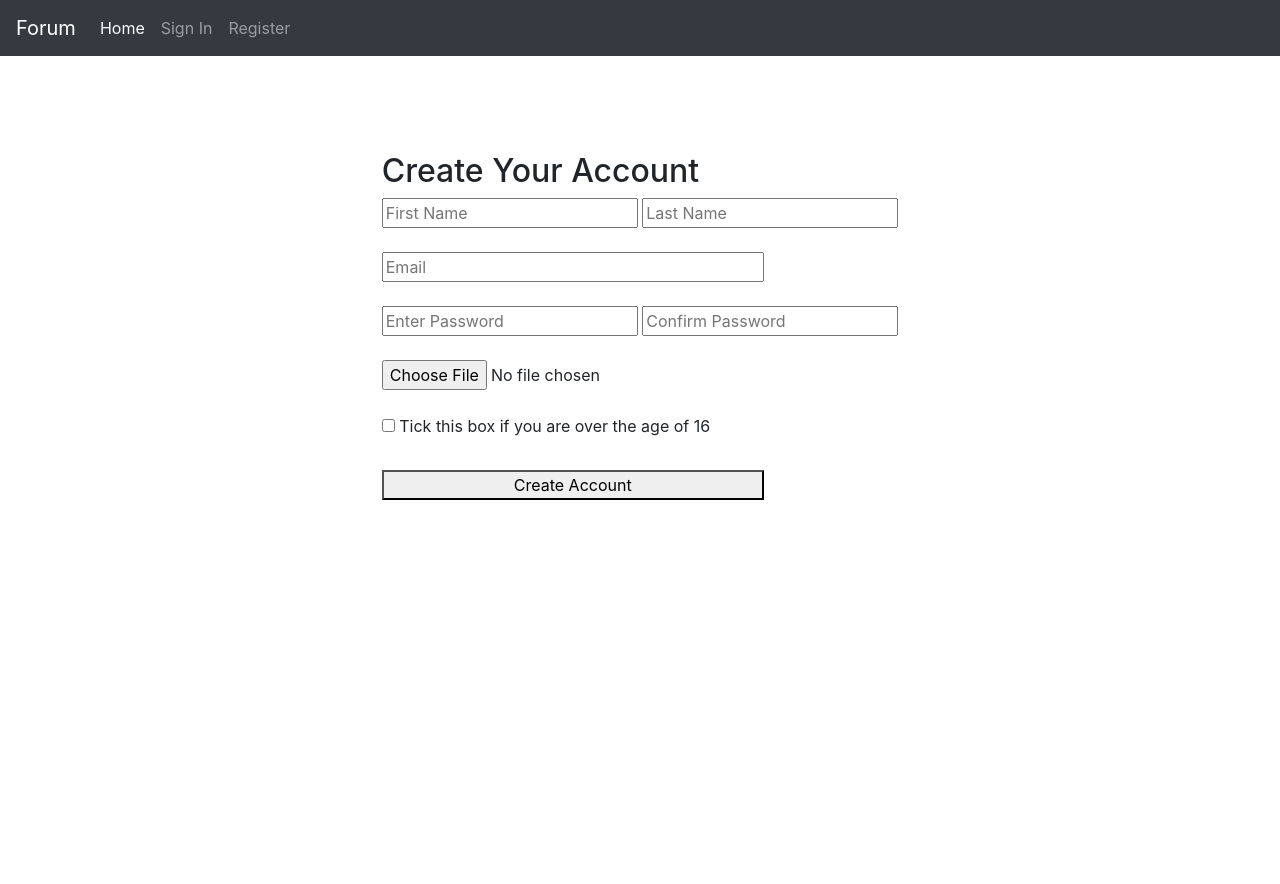
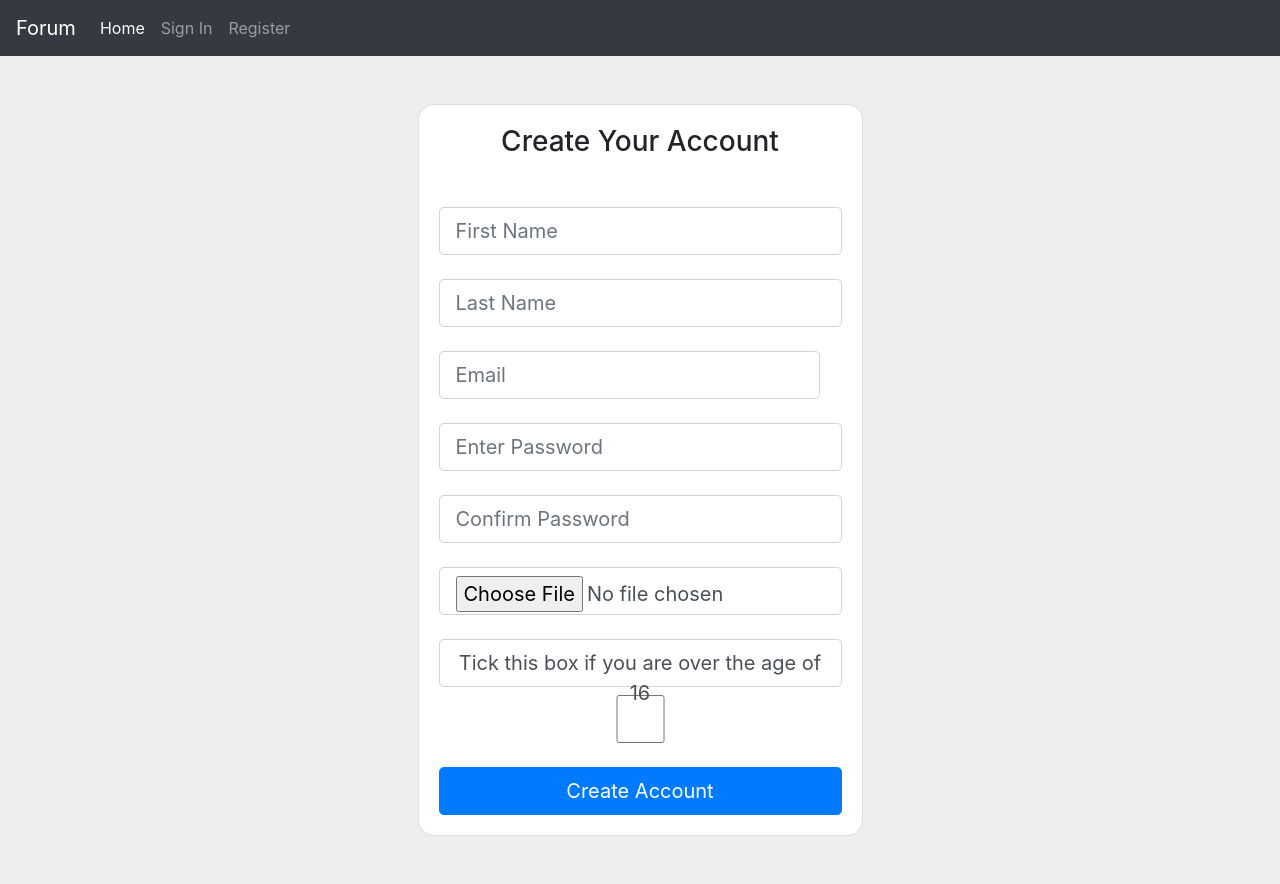
Before and after one commit to amar2468/Online-Discussion-Forum, a Flask app: page /register_account in a window 1280 px wide. Before the commit the page ends 500 px from the top, so only its background shows below. Run offline with Flask 2, Linux system fonts and the light colour scheme; parts of the project's set-up code (start-up, migrations or seed data) failed here and were passed over; some libraries are stand-ins or nearby versions.

Commit message:
Changed register account template to a better one that is similar to the login template

```diff
--- a/templates/RegisterAccount.html
+++ b/templates/RegisterAccount.html
@@ -1,16 +1,17 @@
 <!DOCTYPE html>
 <html>
+
     <head>
         <title>Online Discussion Forum | Register</title>
         <link rel="stylesheet" href="/static/css/custom_stylesheet.css">
-        <link rel="stylesheet" href="css/custom_stylesheet.css">
         <link rel="stylesheet" href="https://maxcdn.bootstrapcdn.com/bootstrap/4.5.2/css/bootstrap.min.css">
         <script src="https://ajax.googleapis.com/ajax/libs/jquery/3.5.1/jquery.min.js"></script>
         <script src="https://cdnjs.cloudflare.com/ajax/libs/popper.js/1.16.0/umd/popper.min.js"></script>
         <script src="https://maxcdn.bootstrapcdn.com/bootstrap/4.5.2/js/bootstrap.min.js"></script>
     </head>
 
-    <body>
+    <body style="background-color:#eee;">
+
 
         {% if session.get("name") %}
             <nav class="navbar navbar-expand-lg navbar-dark bg-dark">
@@ -47,33 +48,56 @@
             </nav>
         {% endif %}
 
-        <br><br><br><br>
 
-        <div id="container_div_for_register_system">
+        <section class="vh-100">
+            <div class="container py-5 h-80">
+            <div class="row d-flex justify-content-center align-items-center h-100">
+                <div class="col-12 col-md-8 col-lg-6 col-xl-5">
+                <div class="card shadow-2-strong" style="border-radius: 1rem;">
+                    <div class="card-body p-6 text-center">
 
-            <div id="div_containing_register_account_features">
+                        <h3 class="mb-5">Create Your Account</h3>
 
-                <form action="{{ url_for("register_account")}}" method="post">
-                    <h2 id="heading_in_register_account">Create Your Account</h2>
-                    <input type="text" id="first_name" name="first_name" placeholder="First Name" required>
-                    <input type="text" id="last_name" name="last_name" placeholder="Last Name" required>
-                    <br><br>
-                    <input type="email" id="email_address_for_register" name="email_address_for_register" placeholder="Email" required>
-                    <br><br>
-                    <input type="password" id="user_password_for_register" name="user_password_for_register" placeholder="Enter Password" required>
-                    <input type="password" id="confirm_password_for_register" name="confirm_password_for_register" placeholder="Confirm Password" required>
-                    <br><br>
-                    <input type="file" id="profile_picture_for_register" name="profile_picture_for_register" accept = "image/*">
-                    <br><br>
-                    <input type="checkbox" id="check_age_for_register" name="check_age_for_register" value="Age">
-                    <label for="check_age_for_register">Tick this box if you are over the age of 16</label>
-                    <br><br>
-                    <button id="register_account_button" type="submit">Create Account</button>
-                </form>
+                        <form action="{{ url_for("register_account")}}" method="post">
 
+                            <div class="form-outline mb-4">
+                                <input type="text" id="first_name" name="first_name" class="form-control form-control-lg" placeholder="First Name" required>
+                            </div>
+
+                            <div class="form-outline mb-4">
+                                <input type="text" id="last_name" name="last_name" class="form-control form-control-lg" placeholder="Last Name" required>
+                            </div>
+
+                            <div class="form-outline mb-4">
+                                <input type="email" id="email_address_for_register" name="email_address_for_register" class="form-control form-control-lg" placeholder="Email" required>
+                            </div>
+
+                            <div class="form-outline mb-4">
+                                <input type="password" id="user_password_for_register" name="user_password_for_register" class="form-control form-control-lg" placeholder="Enter Password" required>
+                            </div>
+
+                            <div class="form-outline mb-4">
+                                <input type="password" id="confirm_password_for_register" name="confirm_password_for_register" class="form-control form-control-lg" placeholder="Confirm Password" required>
+                            </div>
+
+                            <div class="form-outline mb-4">
+                                <input type="file" id="profile_picture_for_register" name="profile_picture_for_register" class="form-control form-control-lg" accept = "image/*">
+                            </div>
+
+                            <div class="form-outline mb-4">
+                                <label for="check_age_for_register" class="form-control form-control-lg">Tick this box if you are over the age of 16</label>
+                                <input type="checkbox" id="check_age_for_register" name="check_age_for_register" class="form-control form-control-lg" value="Age">
+                            </div>
+
+                            <button class="btn btn-primary btn-lg btn-block" type="submit">Create Account</button>
+
+                        </form>
+
+                    </div>
+                </div>
+                </div>
             </div>
-
-        </div>
-
+            </div>
+        </section>
     </body>
 </html>
```
